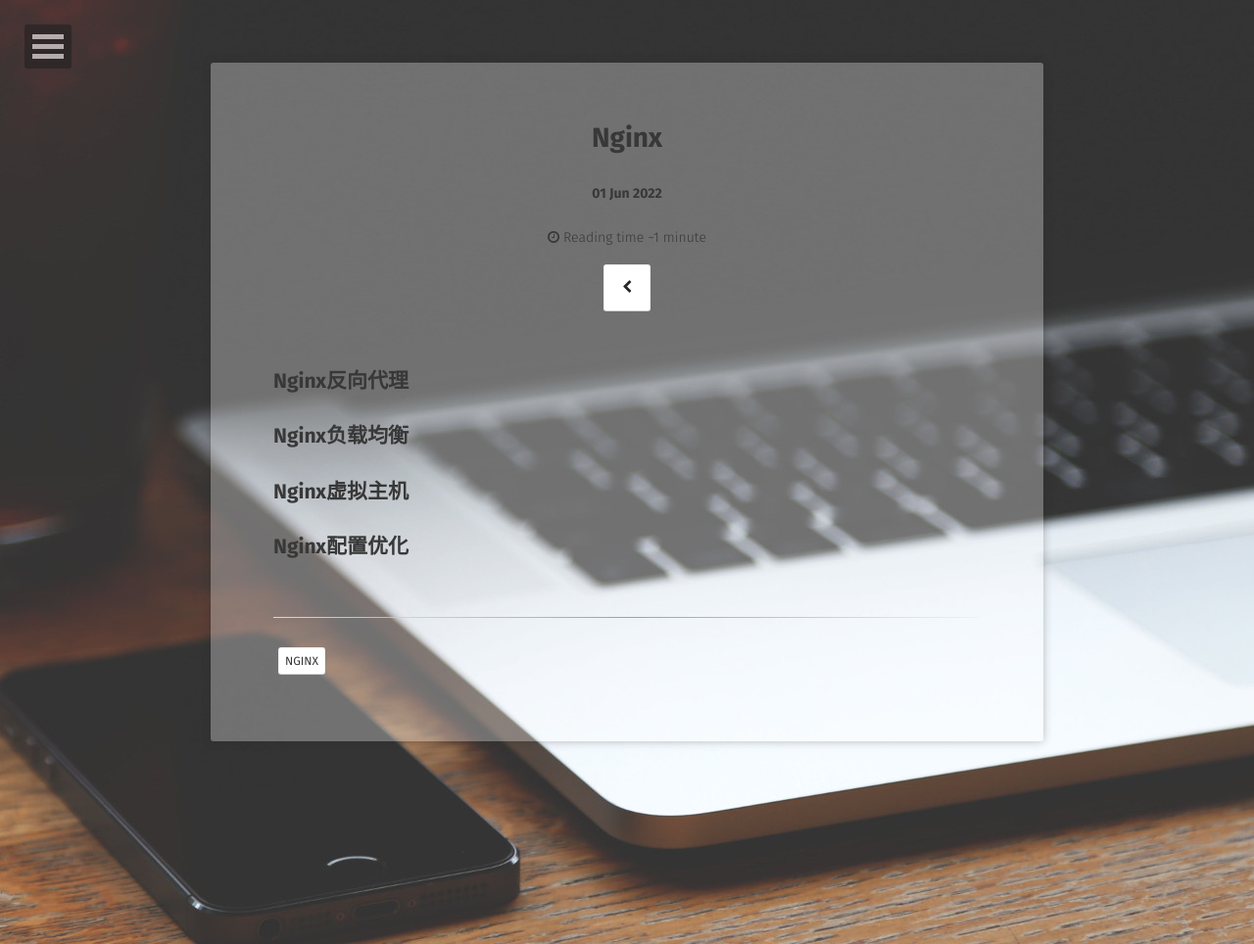
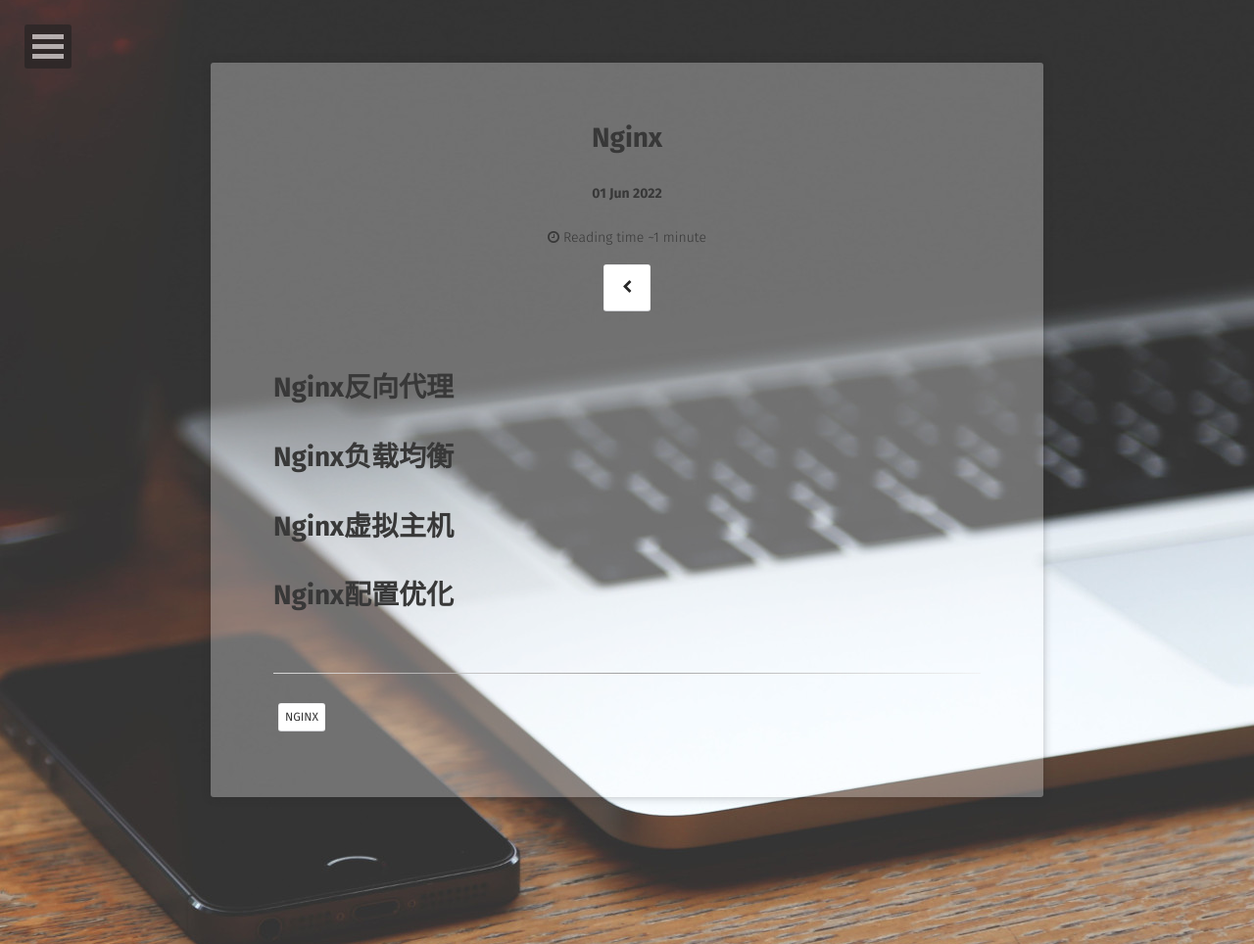
Before and after one commit to A17513081909/csz.github.io, a Jekyll site: the page built from _posts/2021-01-02-nginx.md, in a window 1280 px wide. Shown: the whole page at 98% size. Built offline with Jekyll 4.4.1, drawn with Linux system fonts in a browser that asks for light colours; some web fonts are replaced.

```diff
--- a/_posts/2021-01-02-nginx.md
+++ b/_posts/2021-01-02-nginx.md
@@ -8,7 +8,7 @@ comments: false
 <!-- project: true -->
 ---
 
-## Nginx反向代理
-## Nginx负载均衡
-## Nginx虚拟主机
-## Nginx配置优化
+# Nginx反向代理
+# Nginx负载均衡
+# Nginx虚拟主机
+# Nginx配置优化
```
